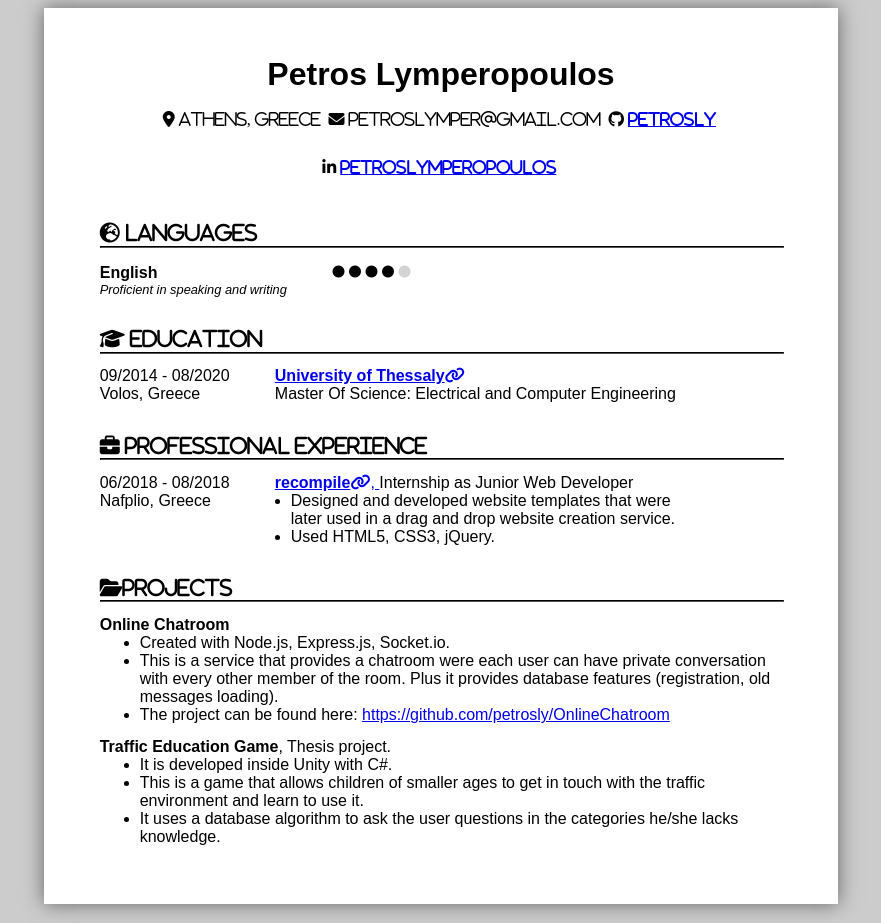
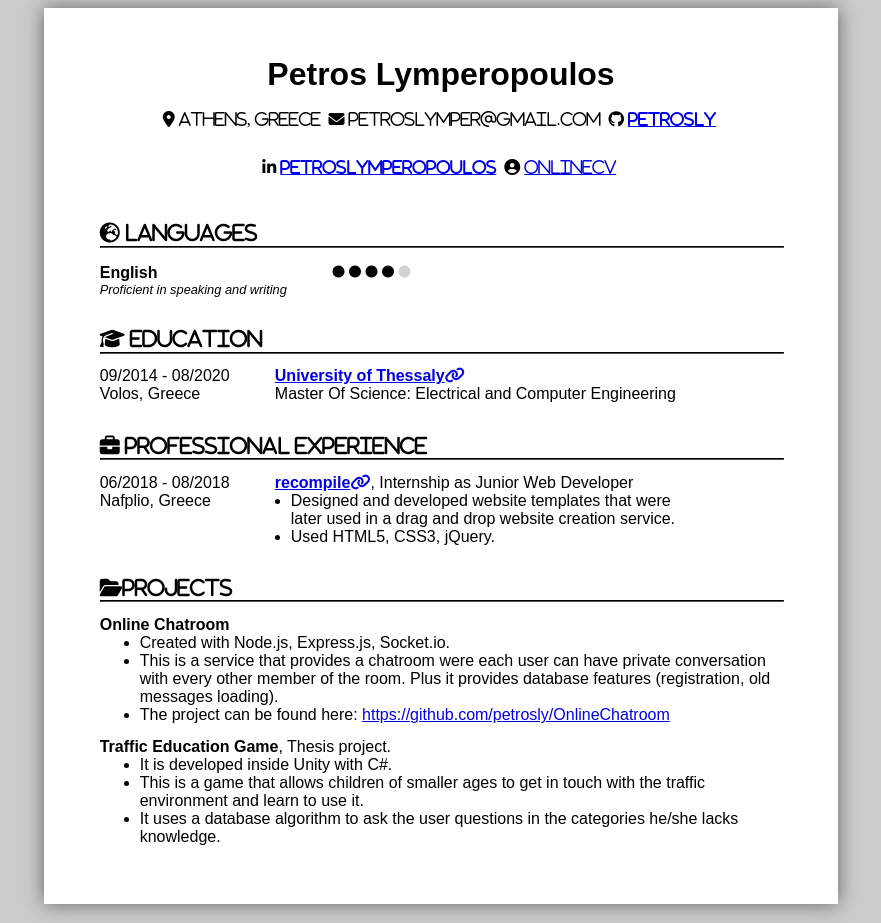
Before and after one commit to petrosly/petrosly.github.io, a plain HTML site: page index.html in a window 1280 px wide. Shown: the whole page, without its empty margins (199-1080 px from the left). Drawn offline with Linux system fonts and the light colour scheme.

Commit message:
Minor fixes and onlineCV

```diff
--- a/index.html
+++ b/index.html
@@ -25,6 +25,9 @@
 					</div>
 					<div class="col4">
 						<i class="fab fa-linkedin-in"> <p class="inline-block normal"><a href="https://www.linkedin.com/in/petroslymperopoulos/">petroslymperopoulos</a></p></i>
+					</div>
+					<div class="col4">
+						<i class="fas fa-user-circle"> <p class="inline-block normal"><a href="https://petrosly.github.io">onlineCV</a></p></i>
 					</div>
 				</div>
 			</div>
@@ -61,7 +64,7 @@
 				<div class="experiences-info">
 					<div class="row">
 						<p class="col1of2">06/2018 - 08/2018</p>
-						<p class="col2of2"><b><a href="http://www.re-compile.com/">recompile</b><i class="fas fa-link"></i>, </a>Internship as Junior Web Developer</p>
+						<p class="col2of2"><b><a href="http://www.re-compile.com/">recompile</b><i class="fas fa-link"></i></a>, Internship as Junior Web Developer</p>
 					</div>
 					<div class="row relative">
 						<p class="col1of2 location">Nafplio, Greece</p>
```
